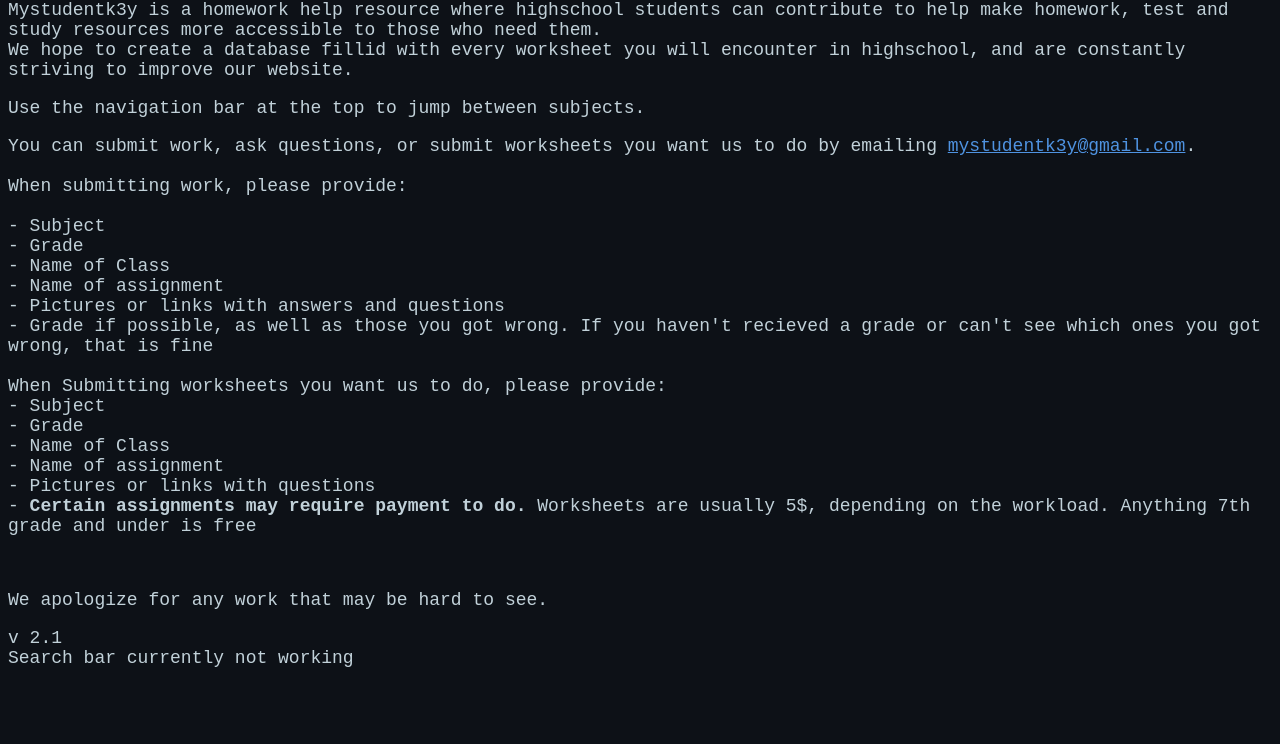
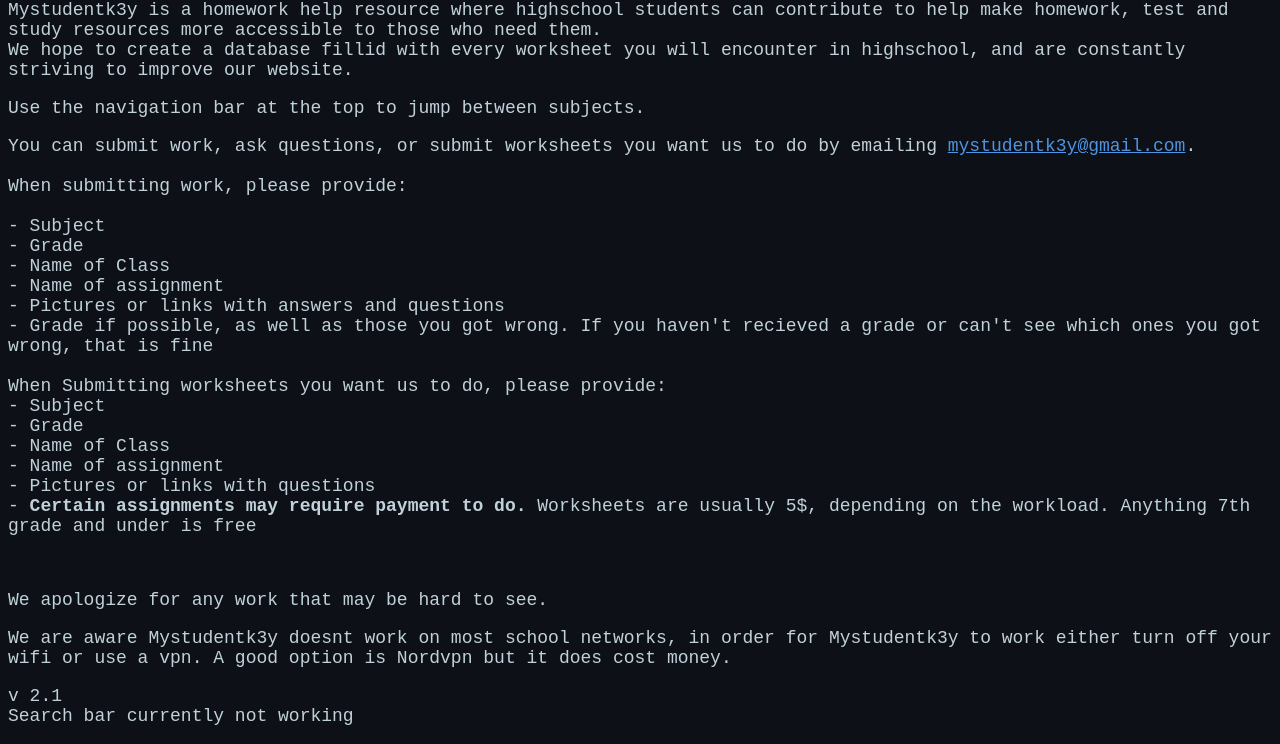
Before and after one commit to Mystudentk3y/Mystudentk3y, a plain HTML site: page index.html in a window 1280 px wide. Shown: the part 118-862 px from the top of the page. Before the commit the page ends 804 px from the top, so only its background shows below. Drawn offline with Linux system fonts and the light colour scheme.

Commit message:
Update index.html

```diff
--- a/index.html
+++ b/index.html
@@ -57,7 +57,7 @@ When Submitting worksheets you want us to do, please provide:<br>
 <br>
 <p>We apologize for any work that may be hard to see.</p>
 
-
+<p>We are aware Mystudentk3y doesnt work on most school networks, in order for Mystudentk3y to work either turn off your wifi or use a vpn. A good option is Nordvpn but it does cost money.</p>
 <p>v 2.1<br>Search bar currently not working</p>
 
 </body>
```
